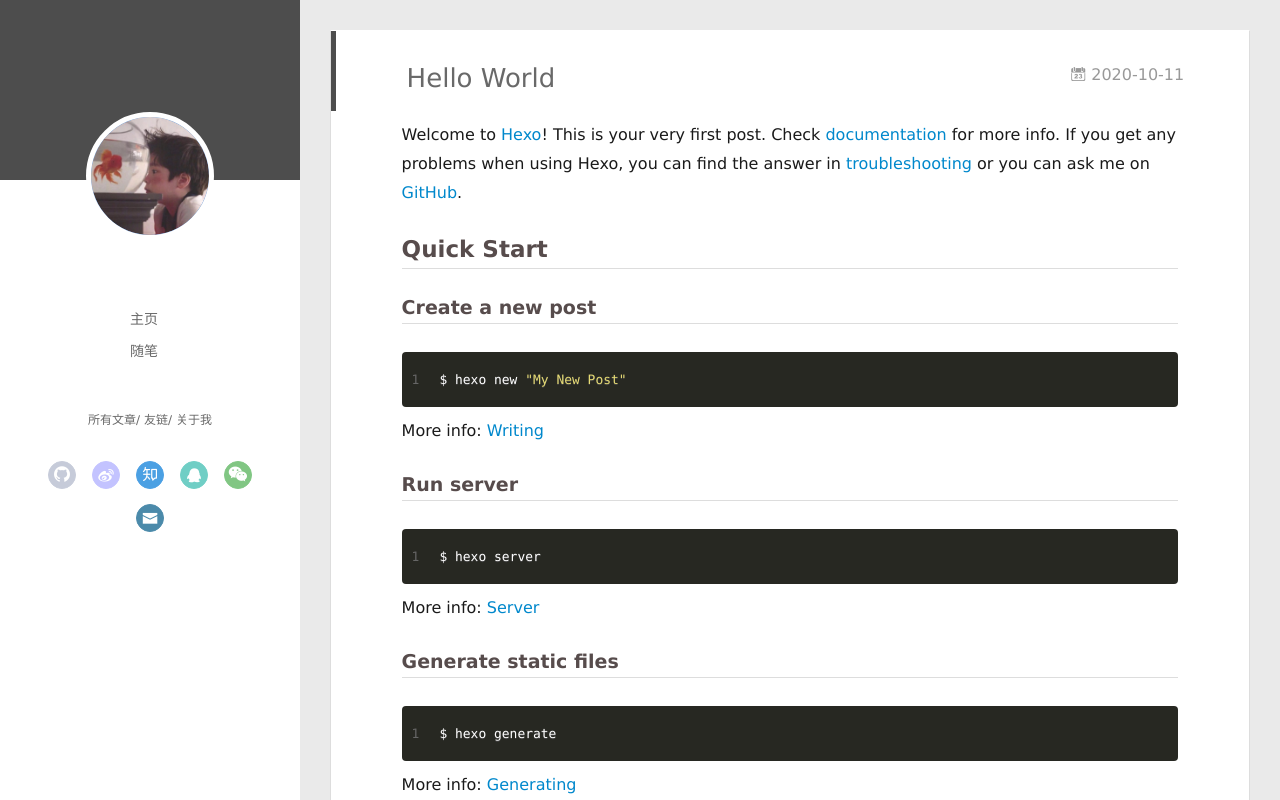
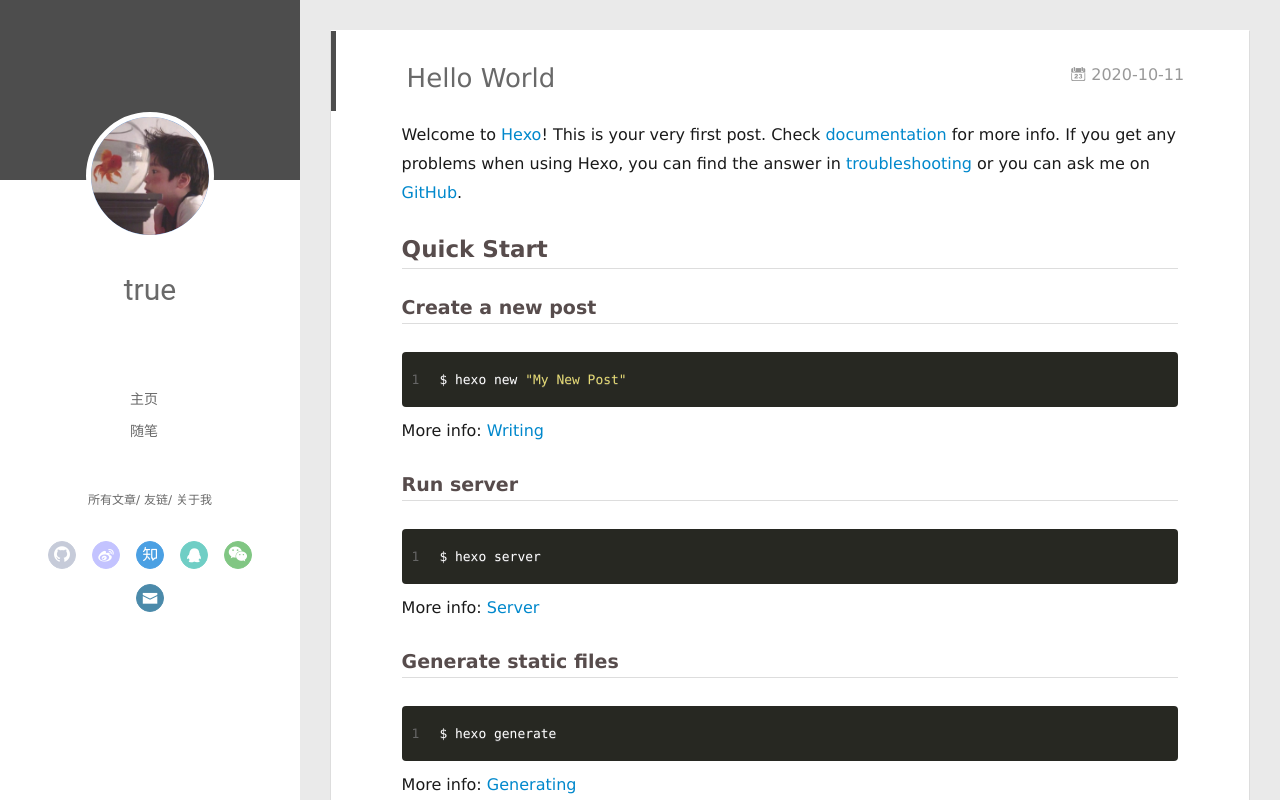
Before and after one commit to ArootK-Y/ArootK-Y.github.io, a plain HTML site: page 2020/10/11/hello-world/index.html in a window 1280 px wide. Drawn offline with Linux system fonts and the light colour scheme.

Commit message:
Site updated: 2020-10-13 22:00:57

```diff
--- a/2020/10/11/hello-world/index.html
+++ b/2020/10/11/hello-world/index.html
@@ -50,7 +50,7 @@
 			<img src="/assets/Arootk.jpeg" class="js-avatar">
 		</a>
 		<hgroup>
-		  <h1 class="header-author"><a href="/"></a></h1>
+		  <h1 class="header-author"><a href="/">true</a></h1>
 		</hgroup>
 
 
@@ -112,7 +112,7 @@
 				<img src="/assets/Arootk.jpeg" class="js-avatar">
 			</div>
 			<hgroup>
-			  <h1 class="header-author js-header-author"></h1>
+			  <h1 class="header-author js-header-author">true</h1>
 			</hgroup>
 
 
```
Also changed, not shown: 2020/10/11/我的第一篇博客文章/index.html (+2 -2 lines), archives/2020/10/index.html (+2 -2 lines), archives/2020/index.html (+2 -2 lines), archives/index.html (+2 -2 lines), index.html (+2 -2 lines), tags/study/index.html (+2 -2 lines).
